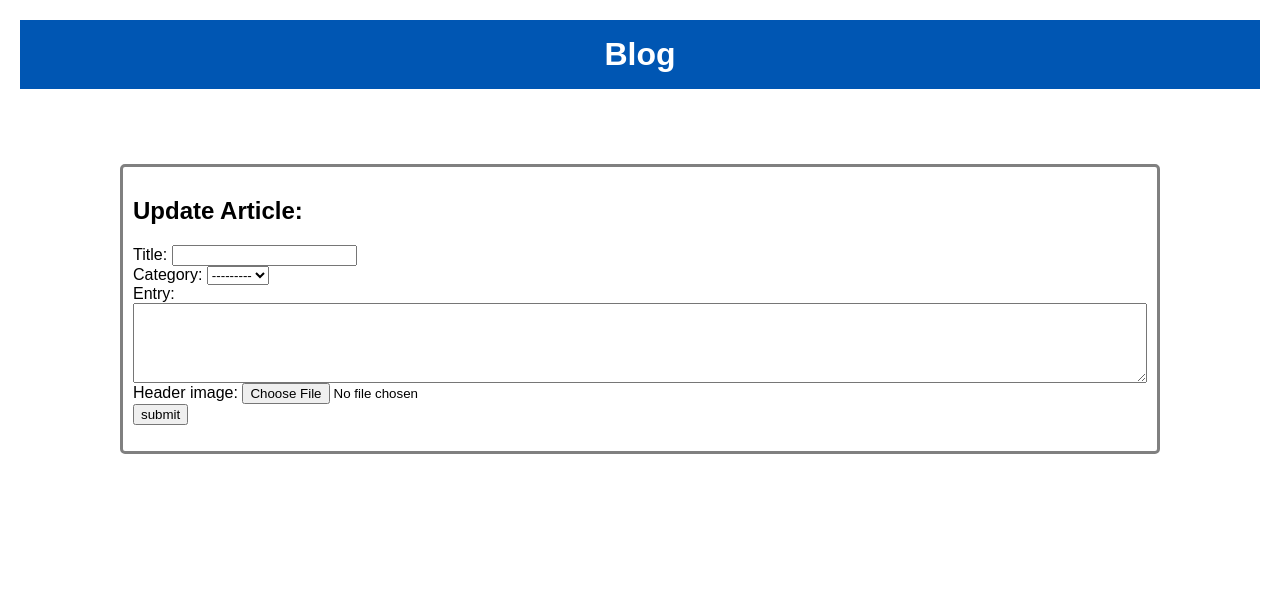
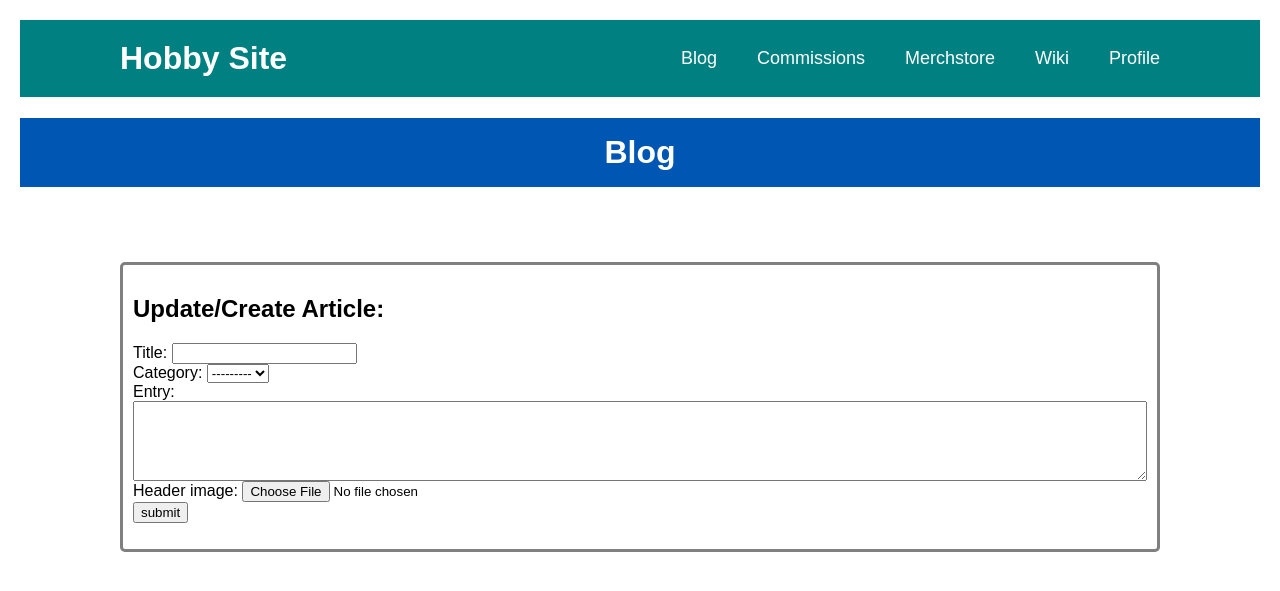
Before and after one commit to eevicteen/hobbysite-G-13, a Django app: page /blog/article/add/ in a window 1280 px wide. Shown: the top 591 px of the page. Run offline with Django 5.2, Linux system fonts and the light colour scheme; the visitor is signed in with stand-in values (Sample User, id 1); data that the repository does not hold is empty.

Commit message:
Created universal header in base html with appropriate (albeit wonky) css, adjusted blog html files)

```diff
--- a/blog/static/blog/styles/style.css
+++ b/blog/static/blog/styles/style.css
@@ -118,7 +118,10 @@ img {
 }
 .ButtonWrapper{
   display: flex;
-  justify-content: center;
+    justify-content: center;
+    align-items: center;
+    height: 100px;
+    text-align: center;
 }
 .AddButton:hover{
     background-color: #0056b3;
@@ -246,3 +249,11 @@ hr {
     justify-content: center;
     padding: 15px;
 }
+
+.ArticleListButtonContainer {
+    display: flex;
+    justify-content: center;
+    align-items: center;
+    height: 100px;
+    text-align: center;
+}
--- a/blog/templates/add_article.html
+++ b/blog/templates/add_article.html
@@ -18,7 +18,7 @@
 
 <section class = "UpdateArticleSection">
     <div class = "UpdateArticleContainer">
-        <h1>Update Article:</h1>
+        <h1>Update/Create Article:</h1>
         <div class ="UpdateArticleForm">
             <form method="POST" enctype="multipart/form-data">
                 {% csrf_token %}
--- a/blog/templates/blog_details.html
+++ b/blog/templates/blog_details.html
@@ -62,6 +62,11 @@
                 {% endfor %}
         </div>
     </div>
+    <div class="ArticleListButtonContainer">
+        <a href="{% url 'blog:blog_list' %}">
+            <button class="addButton">Go Back to Article List</button>
+        </a>
+    </div>
 </section>
 
 {% endblock %}
--- a/blog/views.py
+++ b/blog/views.py
@@ -22,7 +22,6 @@ def blog_list(request):
     })
 
 
-@login_required
 def blog_details(request, id):
     """Return blog_details html file with apt context."""
     article = Article.objects.get(id=id)
@@ -47,7 +46,6 @@ def blog_details(request, id):
         'other_articles': other_articles,
     })
 
-
 @login_required
 def add_article(request):
     """Allows logged-in users to create a new article."""
@@ -62,7 +60,7 @@ def add_article(request):
             return redirect("blog:blog_list")
     return render(request, "add_article.html", {"form": form})
 
-
+@login_required
 def article_update(request, id):
     """Allows logged-in users to update their article."""
     article = get_object_or_404(Article, pk=id)
--- a/hobbysite/settings.py
+++ b/hobbysite/settings.py
@@ -129,6 +129,9 @@ USE_TZ = True
 # https://docs.djangoproject.com/en/5.1/howto/static-files/
 
 STATIC_URL = 'static/'
+STATICFILES_DIRS = [
+    BASE_DIR / 'static',
+]
 
 # Default primary key field type
 # https://docs.djangoproject.com/en/5.1/ref/settings/#default-auto-field
--- /dev/null
+++ b/static/styles/base.css
@@ -0,0 +1,34 @@
+.header {
+  top: 0;
+  box-sizing: border-box;
+  position: sticky;
+  width: 100%;
+  margin-left: 0px;
+  margin-right: 0px;
+  padding: 20px 100px;
+  background: teal;
+  display: flex;
+  justify-content: space-between;
+  align-content: center;
+}
+
+.name {
+  font-family: "Bebas Neue", sans-serif;
+  font-size: 32px;
+  color: white;
+  text-decoration: none;
+  font-weight: 700;
+}
+
+.navbar {
+  display: flex;
+  align-items: center;
+}
+
+.navbar a {
+  font-size: 18px;
+  color: white;
+  font-weight: 500;
+  text-decoration: none;
+  margin-left: 40px;
+}
--- a/templates/base.html
+++ b/templates/base.html
@@ -1,3 +1,4 @@
+{% load static %}
 <html>
     <head>
         <meta charset="UTF-8"/>
@@ -5,11 +6,25 @@
         <title>{% block title %}Hobby Site{% endblock %}</title>
         {% block styles %}
         {% endblock %}
+        <link rel="stylesheet" href="{% static 'styles/base.css' %}">
+        {% block head %}
+        {% endblock %}
     </head>
+
+
     <body>
+         <header class="header">
+        <a href="#" class="name">Hobby Site</a>
+        <nav class = "navbar">
+            <a href="{% url 'blog:blog_list'%}">Blog</a>
+            <a href="{% url 'commissions:commissions-list'%}">Commissions</a>
+            <a href="{% url 'merchstore:product-list'%}">Merchstore</a>
+            <a href="{% url 'wiki:article_list'%}">Wiki</a>
+            <a href="{% url 'blog:blog_list'%}">Profile</a>
+        </nav>
+    </header>
+
         {% block content %}
-        {% endblock %}
-        {% block head %}
         {% endblock %}
     </body>
 </html>
```
Also changed, not shown: blog/static/blog/styles/temp.css (added, +68 -0 lines), blog/static/blog/styles/temp2.css (added, +24 -0 lines), blog/templates/blog_list.html (+4 -5 lines), blog/migrations/0002_article_author_article_header_image_comment.py (added), blog/migrations/0003_articleimage.py (added).
